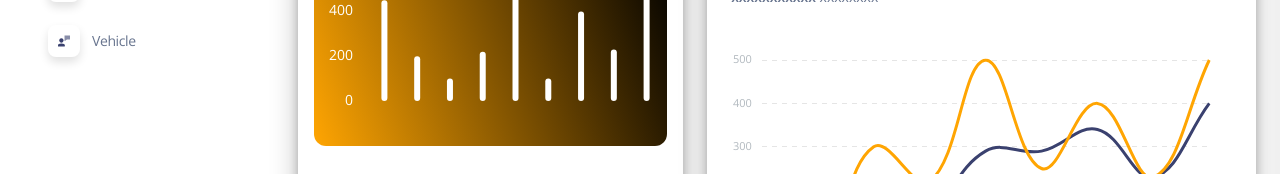
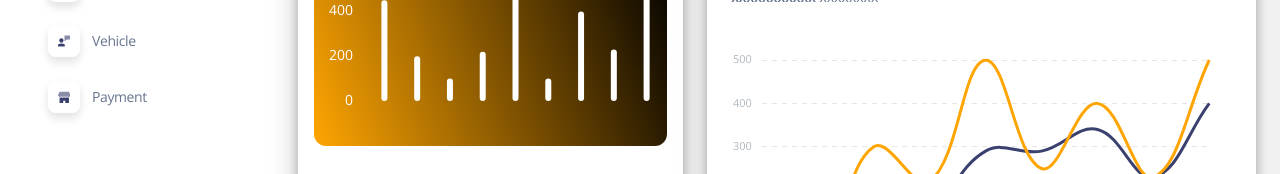
Before and after one commit to mgunawardhana/Easy-car-rental-private-limited-with-spring-backend, a website: page Frontend/pages/DashBoardForm.html in a window 1280 px wide. Shown: the part 321-495 px from the top of the page. Drawn offline with nearby package versions, Linux system fonts and the light colour scheme.

Commit message:
content update

```diff
--- a/Frontend/pages/DashBoardForm.html
+++ b/Frontend/pages/DashBoardForm.html
@@ -153,6 +153,29 @@
                         </svg>
                     </div>
                     <span class="nav-link-text ms-1">Vehicle</span>
+                </a>
+            </li>
+            <li class="nav-item">
+                <a class="nav-link  " href="../pages/PaymentManage.html">
+                    <div class="icon icon-shape icon-sm shadow border-radius-md bg-white text-center me-2 d-flex align-items-center justify-content-center">
+                        <svg height="12px" version="1.1" viewBox="0 0 45 40" width="12px"
+                             xmlns="http://www.w3.org/2000/svg">
+                            <title>shop </title>
+                            <g fill="none" fill-rule="evenodd" stroke="none" stroke-width="1">
+                                <g fill="#FFFFFF" fill-rule="nonzero" transform="translate(-1716.000000, -439.000000)">
+                                    <g transform="translate(1716.000000, 291.000000)">
+                                        <g transform="translate(0.000000, 148.000000)">
+                                            <path class="color-background opacity-6"
+                                                  d="M46.7199583,10.7414583 L40.8449583,0.949791667 C40.4909749,0.360605034 39.8540131,0 39.1666667,0 L7.83333333,0 C7.1459869,0 6.50902508,0.360605034 6.15504167,0.949791667 L0.280041667,10.7414583 C0.0969176761,11.0460037 -1.23209662e-05,11.3946378 -1.23209662e-05,11.75 C-0.00758042603,16.0663731 3.48367543,19.5725301 7.80004167,19.5833333 L7.81570833,19.5833333 C9.75003686,19.5882688 11.6168794,18.8726691 13.0522917,17.5760417 C16.0171492,20.2556967 20.5292675,20.2556967 23.494125,17.5760417 C26.4604562,20.2616016 30.9794188,20.2616016 33.94575,17.5760417 C36.2421905,19.6477597 39.5441143,20.1708521 42.3684437,18.9103691 C45.1927731,17.649886 47.0084685,14.8428276 47.0000295,11.75 C47.0000295,11.3946378 46.9030823,11.0460037 46.7199583,10.7414583 Z"></path>
+                                            <path class="color-background"
+                                                  d="M39.198,22.4912623 C37.3776246,22.4928106 35.5817531,22.0149171 33.951625,21.0951667 L33.92225,21.1107282 C31.1430221,22.6838032 27.9255001,22.9318916 24.9844167,21.7998837 C24.4750389,21.605469 23.9777983,21.3722567 23.4960833,21.1018359 L23.4745417,21.1129513 C20.6961809,22.6871153 17.4786145,22.9344611 14.5386667,21.7998837 C14.029926,21.6054643 13.533337,21.3722507 13.0522917,21.1018359 C11.4250962,22.0190609 9.63246555,22.4947009 7.81570833,22.4912623 C7.16510551,22.4842162 6.51607673,22.4173045 5.875,22.2911849 L5.875,44.7220845 C5.875,45.9498589 6.7517757,46.9451667 7.83333333,46.9451667 L19.5833333,46.9451667 L19.5833333,33.6066734 L27.4166667,33.6066734 L27.4166667,46.9451667 L39.1666667,46.9451667 C40.2482243,46.9451667 41.125,45.9498589 41.125,44.7220845 L41.125,22.2822926 C40.4887822,22.4116582 39.8442868,22.4815492 39.198,22.4912623 Z"></path>
+                                        </g>
+                                    </g>
+                                </g>
+                            </g>
+                        </svg>
+                    </div>
+                    <span class="nav-link-text ms-1">Payment</span>
                 </a>
             </li>
             <!--=============================================================================================================================-->
```
